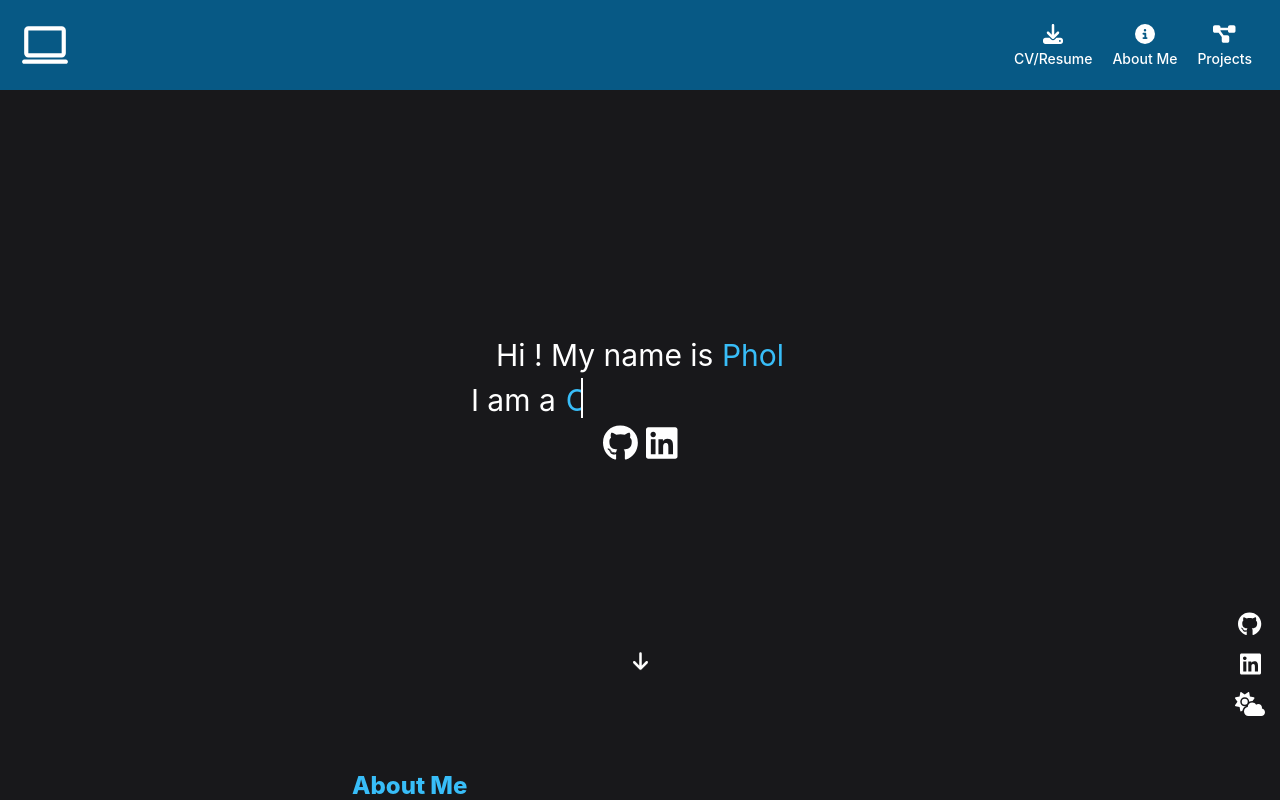
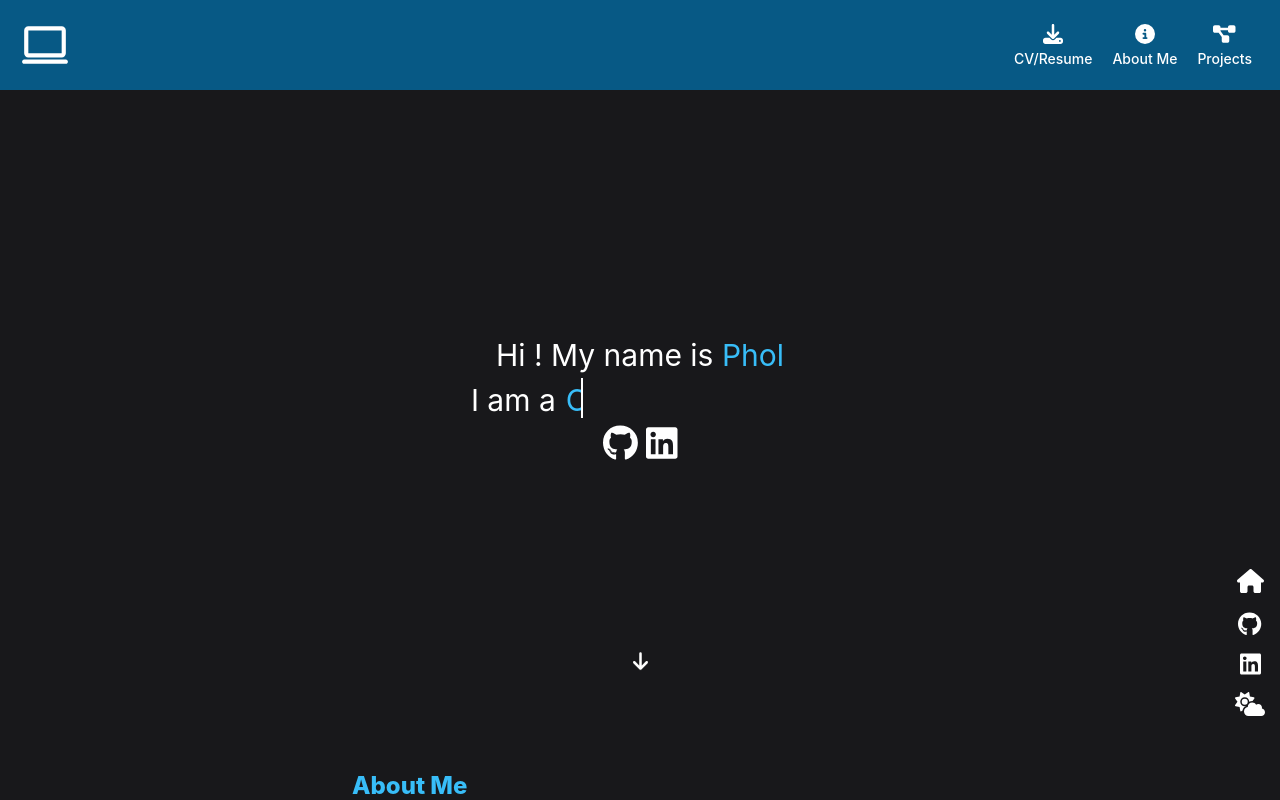
Before and after one commit to Phol16/PortfolioV2, a React (Vite) app: page / in a window 1280 px wide. Shown: the top 800 px of the page. Built offline with nearby package versions, Linux system fonts and the light colour scheme.

Commit message:
added home button

```diff
--- a/src/components/DarkLight.jsx
+++ b/src/components/DarkLight.jsx
@@ -11,7 +11,7 @@ const DarkLight = () => {
 
   return (
     <button
-      className={`${PTextColor} flex justify-center bg-transparent focus:outline-none hover:scale-125 transtion-all duration-[150ms] w-[60px] ${dark ? hover.DhoverFill : hover.LhoverFill}`}
+      className={`${PTextColor} bg-transparent focus:outline-none hover:scale-125 w-[60px] ${dark ? hover.DhoverFill : hover.LhoverFill}`}
       onClick={() => {
         setDark(!dark);
       }}
--- a/src/components/FixedNav.jsx
+++ b/src/components/FixedNav.jsx
@@ -5,6 +5,7 @@ import DarkLight from './DarkLight';
 import { FASizeIcon, primaryTextColor, primaryTextColorDark } from './ThemeRWD';
 import hover from './style/Hover.module.css';
 import { ThemeContext } from '../layout/Intro';
+import { faHome } from '@fortawesome/free-solid-svg-icons';
 
 const contact = [
   {
@@ -22,11 +23,16 @@ const FixedNav = () => {
   const PTextColor = dark ? primaryTextColor : primaryTextColorDark;
   return (
     <div className='flex flex-col gap-2'>
+      <a href='#Top' className={`${PTextColor} hover:scale-125 focus:outline-none ${dark ? hover.DhoverFill : hover.LhoverFill}`}>
+        <button className='bg-transparent focus:outline-none'>
+          <FontAwesomeIcon icon={faHome} className={FASizeIcon} />
+        </button>
+      </a>
       {contact.map((details) => {
         return (
           <button
             key={details.redirect}
-            className={`${PTextColor} bg-transparent hover:scale-125 transition-all duration-[150ms] focus:outline-none ${dark ? hover.DhoverFill : hover.LhoverFill}`}
+            className={`${PTextColor} bg-transparent hover:scale-125 focus:outline-none ${dark ? hover.DhoverFill : hover.LhoverFill}`}
             onClick={() => {
               window.open(details.redirect, '_blank');
             }}
--- a/src/components/Navbar.jsx
+++ b/src/components/Navbar.jsx
@@ -5,7 +5,7 @@ import Logo from '../assets/svg/Logo';
 import NavButton from './NavButton';
 import PDF from '../assets/Lim_Pholibert_CV.pdf';
 import ContactLinks from './ContactLinks';
-import { secondaryBgColor, secondaryBgColorDark } from './ThemeRWD';
+import { primaryTextColor, primaryTextColorDark, secondaryBgColor, secondaryBgColorDark } from './ThemeRWD';
 import { ThemeContext } from '../layout/Intro';
 import FixedNav from './FixedNav';
 
@@ -13,6 +13,7 @@ const Navbar = () => {
   const [open, setOpen] = useState(false);
   const { dark } = useContext(ThemeContext);
   const SBGColor = dark ? secondaryBgColor : secondaryBgColorDark;
+  const PTextColor = dark ? primaryTextColor : primaryTextColorDark;
 
   return (
     <>
@@ -23,18 +24,17 @@ const Navbar = () => {
           <NavButton redirect={'#About'} icon={<FontAwesomeIcon icon={faInfoCircle} />} text={'About Me'} />
           <NavButton redirect={'#Projects'} icon={<FontAwesomeIcon icon={faProjectDiagram} />} text={'Projects'} />
         </nav>
-        <section className='flex flex-col md:hidden'>
+        <section className='flex flex-col md:hidden text-white'>
           <button
             className='bg-transparent focus:outline-none'
             onClick={() => {
               setOpen(!open);
             }}
           >
-            <FontAwesomeIcon icon={faHamburger} className='text-3xl hover:scale-125 transition-all duration-[150ms]' />
+            <FontAwesomeIcon icon={faHamburger} className={` text-3xl hover:scale-125 transition-all duration-[150ms]`} />
           </button>
         </section>
       </div>
-
       <nav className={`${SBGColor} text-white flex flex-col md:hidden items-center gap-5 pt-5 absolute right-2 rounded-md w-40 z-20 ${open ? 'top-[98px]' : 'top-[-100%]'}`}>
         <h1 className='text-xl'>Phol</h1>
         <main className='flex flex-col justify-center items-center gap-3 py-20'>
@@ -47,7 +47,6 @@ const Navbar = () => {
           <p className='text-xs'>pholibertlim@gmail.com</p>
         </section>
       </nav>
-
       <nav className='fixed bottom-20 right-0 z-10'>
         <FixedNav />
       </nav>
--- a/src/index.css
+++ b/src/index.css
@@ -33,7 +33,6 @@ html{
 }
 body{
   position: relative;
-  color: white;
   min-width: 100%;
   min-height: 100%;
 }
@@ -58,16 +57,3 @@ button:focus,
 button:focus-visible {
   outline: 4px auto -webkit-focus-ring-color;
 }
-
-@media (prefers-color-scheme: light) {
-  :root {
-    color: #213547;
-    background-color: #ffffff;
-  }
-  a:hover {
-    color: #747bff;
-  }
-  button {
-    background-color: #f9f9f9;
-  }
-}
```
Lines whose indentation alone changed are shown as unchanged.
